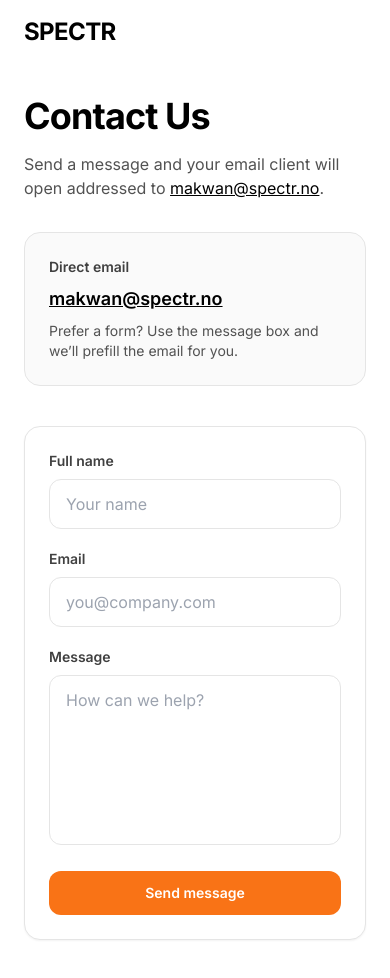
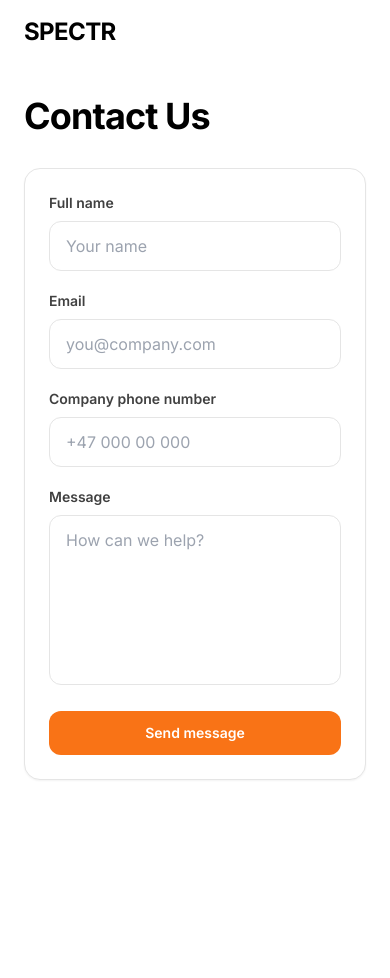
Before and after one commit to makwansoran/GoMercant.com, a Next.js app: page /contact in a window 390 px wide. Shown: the top 978 px of the page. After the commit the page ends 844 px from the top, so only its background shows below. Built offline with nearby package versions, Linux system fonts and the light colour scheme.

Commit message:
Simplify contact page and require company phone
Remove the extra explanatory block on the contact page and require a company phone number for sending a message.

```diff
--- a/app/contact/page.tsx
+++ b/app/contact/page.tsx
@@ -6,6 +6,7 @@ import { useMemo, useState } from "react"
 export default function ContactPage() {
   const [name, setName] = useState("")
   const [email, setEmail] = useState("")
+  const [companyPhone, setCompanyPhone] = useState("")
   const [message, setMessage] = useState("")
   const [submitted, setSubmitted] = useState(false)
 
@@ -16,12 +17,13 @@ export default function ContactPage() {
       [
         `Name: ${name || "-"}`,
         `Email: ${email || "-"}`,
+        `Company phone: ${companyPhone || "-"}`,
         "",
         message || "",
       ].join("\n")
     )
     return `mailto:${to}?subject=${subject}&body=${body}`
-  }, [email, message, name])
+  }, [companyPhone, email, message, name])
 
   return (
     <div className="min-h-screen bg-white text-black">
@@ -34,32 +36,10 @@ export default function ContactPage() {
       </nav>
 
       <main className="px-6 pt-24 pb-16">
-        <div className="mx-auto grid max-w-6xl grid-cols-1 gap-10 lg:grid-cols-2">
-          <div>
-            <h1 className="text-4xl font-bold tracking-tight">Contact Us</h1>
-            <p className="mt-4 text-neutral-600">
-              Send a message and your email client will open addressed to{" "}
-              <a className="text-black underline" href="mailto:makwan@spectr.no">
-                makwan@spectr.no
-              </a>
-              .
-            </p>
+        <div className="mx-auto max-w-2xl">
+          <h1 className="text-4xl font-bold tracking-tight">Contact Us</h1>
 
-            <div className="mt-8 rounded-2xl border border-neutral-200 bg-neutral-50 p-6">
-              <div className="text-sm font-semibold text-neutral-700">Direct email</div>
-              <a
-                className="mt-2 block text-lg font-semibold text-black underline"
-                href="mailto:makwan@spectr.no"
-              >
-                makwan@spectr.no
-              </a>
-              <p className="mt-2 text-sm text-neutral-600">
-                Prefer a form? Use the message box and we’ll prefill the email for you.
-              </p>
-            </div>
-          </div>
-
-          <div className="rounded-2xl border border-neutral-200 bg-white p-6 shadow-sm">
+          <div className="mt-8 rounded-2xl border border-neutral-200 bg-white p-6 shadow-sm">
             <form
               onSubmit={(e) => {
                 e.preventDefault()
@@ -91,6 +71,20 @@ export default function ContactPage() {
                   onChange={(e) => setEmail(e.target.value)}
                   className="mt-2 w-full rounded-xl border border-neutral-200 bg-white px-4 py-3 outline-none transition focus:border-orange-500 focus:ring-2 focus:ring-orange-500/20"
                   placeholder="you@company.com"
+                />
+              </div>
+
+              <div>
+                <label className="block text-sm font-semibold text-neutral-700">
+                  Company phone number
+                </label>
+                <input
+                  type="tel"
+                  required
+                  value={companyPhone}
+                  onChange={(e) => setCompanyPhone(e.target.value)}
+                  className="mt-2 w-full rounded-xl border border-neutral-200 bg-white px-4 py-3 outline-none transition focus:border-orange-500 focus:ring-2 focus:ring-orange-500/20"
+                  placeholder="+47 000 00 000"
                 />
               </div>
 
```
